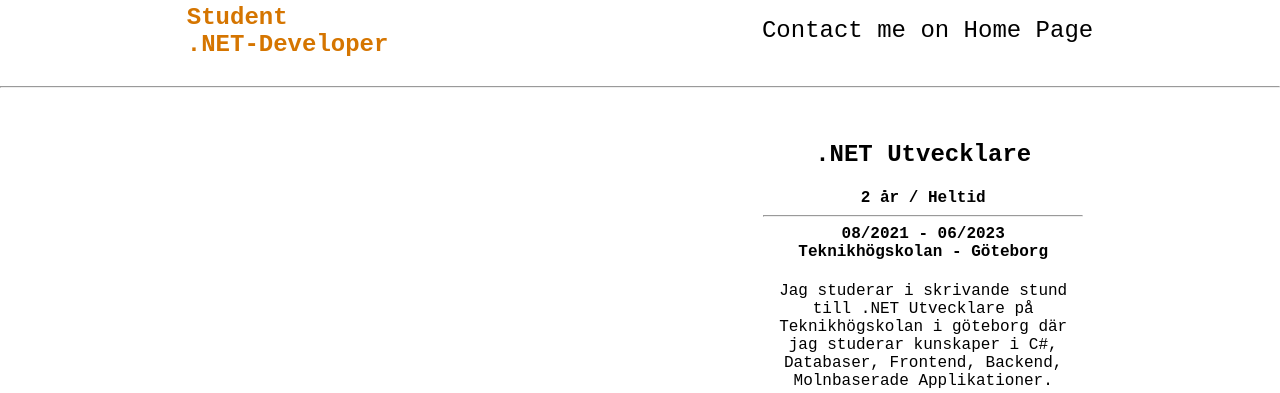
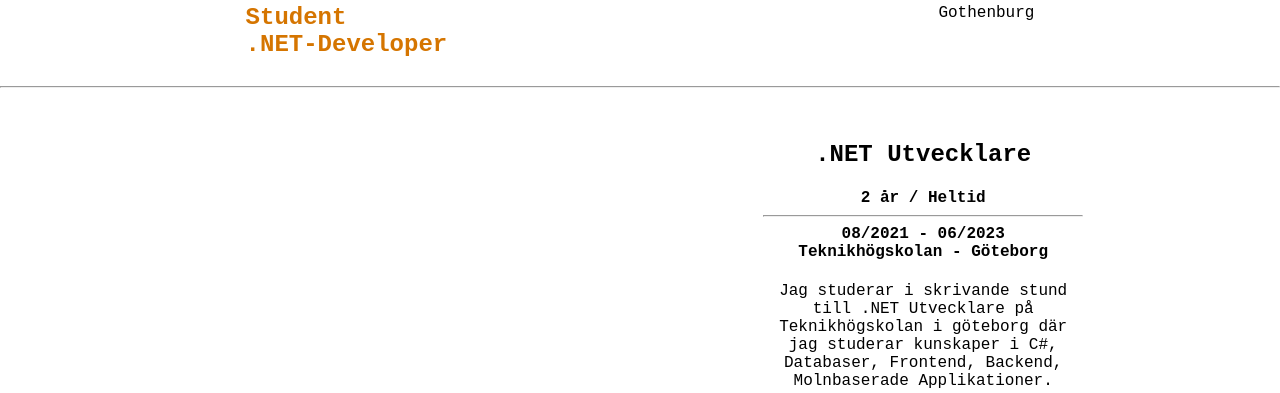
Before and after one commit to Simon0820/CV, a plain HTML site: page CV.html in a window 1280 px wide. Shown: the part 163-556 px from the top of the page. Drawn offline with Linux system fonts and the light colour scheme.

Commit message:
Update CV.html

```diff
--- a/CV.html
+++ b/CV.html
@@ -23,7 +23,7 @@
             <div id="contact">
                 <h3>Sweden,</h3>
                 <p>Gothenburg</p>
-                <h2>Contact me on Home Page</h2>
+                <!--<h2>Contact me on Home Page</h2>-->
             </div>
         </div>
         <hr> <!--EDUCATION-->
```
